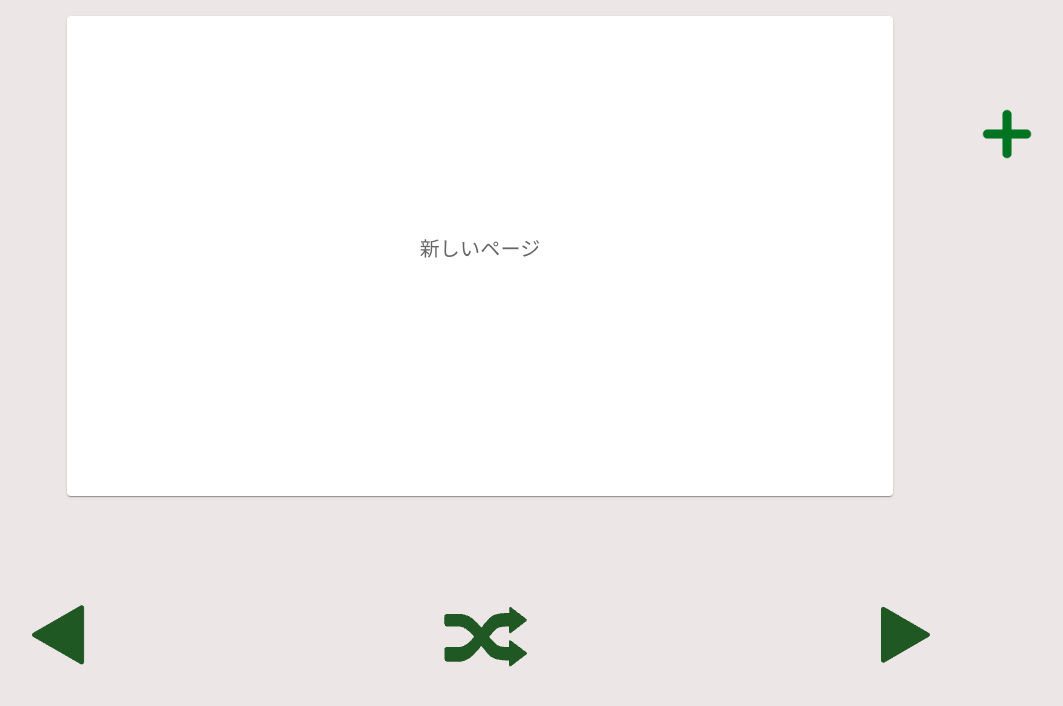
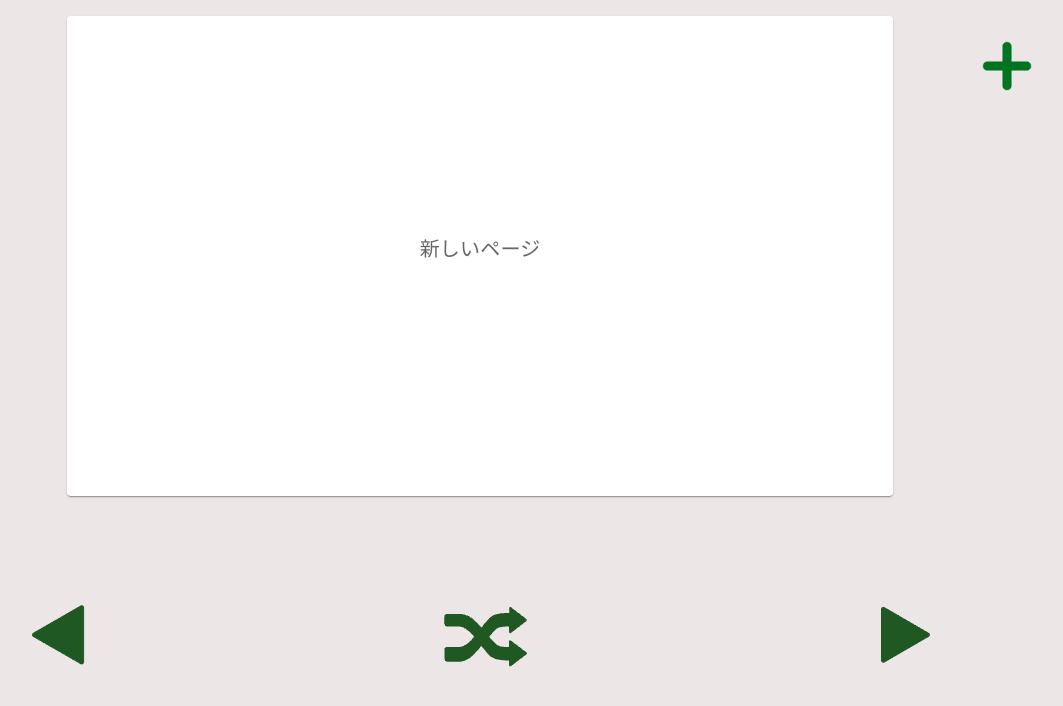
Before and after one commit to nakajo2011/react-app-support, a React (Create React App) app: page / in a window 1280 px wide. Shown: the top 706 px of the page, without its empty margins (160-1223 px from the left). Built offline with nearby package versions, Linux system fonts and the light colour scheme.

Commit message:
スライドアニメーションカクカク前

```diff
--- a/src/components/BasicCard.js
+++ b/src/components/BasicCard.js
@@ -104,7 +104,7 @@ export default function BasicCard(props) {
           </BodyText.Provider>
         </Grid>
       </Slide>
-      <Grid item xs={2} sx={{mb: 40}}>
+      <Grid item xs={2} sx={{mb: 57 }}>
         <img src="./img/plus.png" alt="my image" width="88px" onClick={createNewText}/>
       </Grid>
       <Grid item  xs={4}>
```
